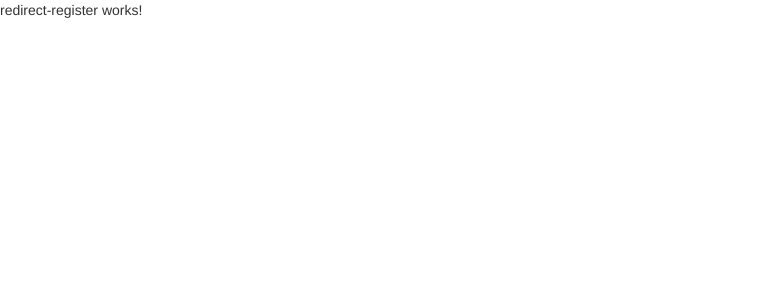
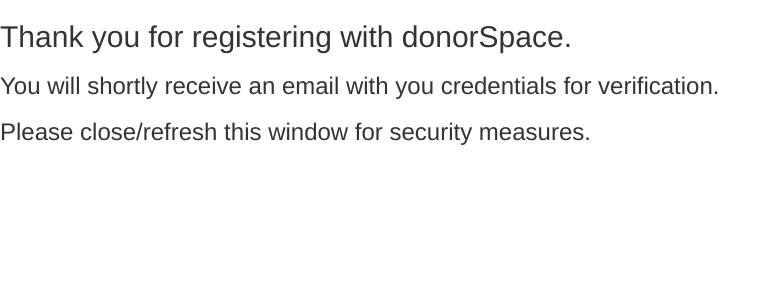
Before and after one commit to AvleenK/DonorSpace, an Angular app: page /redirect in a window 1280 px wide. Shown: the top 300 px of the page, without its empty margins (0-781 px from the left). Built offline with nearby package versions, Linux system fonts and the light colour scheme; no server answers.

Commit message:
added functions to connect to mongodb

```diff
--- a/src/app/app.component.ts
+++ b/src/app/app.component.ts
@@ -9,6 +9,7 @@
   styleUrls: ['./app.component.css']
 })
 export class AppComponent {
+  /*
   title = 'Donor Space';
   private apiUrl = 'http://206.189.139.250:3000/donor/create';
   data: any = {};
@@ -28,4 +29,5 @@
       this.data = res;
     })
   }
+  */
 }
--- a/src/app/redirect-register/redirect-register.component.html
+++ b/src/app/redirect-register/redirect-register.component.html
@@ -1,3 +1,11 @@
-<p>
-  redirect-register works!
-</p>
+<h2>
+  Thank you for registering with donorSpace.
+</h2>
+
+<h3>
+  You will shortly receive an email with you credentials for verification.
+</h3>
+
+<h3>
+  Please close/refresh this window for security measures.
+</h3>
--- a/src/app/registeration-form/reg-form/reg-form.component.html
+++ b/src/app/registeration-form/reg-form/reg-form.component.html
@@ -1,5 +1,4 @@
-<form class="form" [formGroup]="regForm" name="regForm" action="http://206.189.139.250:3000/donor/create"
-(ngSubmit)="onSubmit()">
+<form class="form" [formGroup]="regForm" name="regForm" (ngSubmit)="onSubmit()">
   <!-- EMAIL -->
   <div class="form-group" class="col-lg-4" [ngClass]="{'alert alert-danger': regForm.get('email').errors && (regForm.get('email').touched || regForm.get('email').dirty)}">
     <label for="email">Email:</label>
@@ -26,16 +25,10 @@
 
   <!-- BLOOD GROUP -->
   <div class="form-group" class="col-lg-4" [ngClass]="{'alert alert-danger': regForm.get('bloodGroup').errors && (regForm.get('bloodGroup').touched || regForm.get('bloodGroup').dirty)}">
-    <!--make it drop down-->
     <br>
     <label for="bloodGroup">Blood Group:&nbsp;</label>
 
     <input formControlName="bloodGroup" id="bloodGroup" type="text" class="form-control" placeholder="B+">
-    <!--
-    <select fromControlName="bloodGroup">
-      <option *ngFor="let grp of bloodGroupList" id="bloodGroup" class="form-control">{{grp}}</option>
-    </select>
-    -->
   </div>
 
   <!-- ADDRESS -->
--- a/src/app/registeration-form/reg-form/reg-form.component.ts
+++ b/src/app/registeration-form/reg-form/reg-form.component.ts
@@ -34,10 +34,6 @@
     this.router.navigate(['/redirect']);
   }
 
-  closeModal() {
-
-  }
-
   ngOnInit() {
     this.regForm = this.fb.group({
       email: new FormControl('', [Validators.required, Validators.email]),
@@ -52,7 +48,6 @@
     var submitBtn = document.getElementById("submitBtn");
     submitBtn.addEventListener("click", (e:Event) => {
       this.displayData();
-      this.closeModal();
     });
   }
 }
--- a/src/app/request-form/request-form.component.html
+++ b/src/app/request-form/request-form.component.html
@@ -1,7 +1,4 @@
-  <!--Reactive form
-  -more control over structure and behaviour of form-->
-
-<form class="form" [formGroup]="reqForm">
+<form class="form" [formGroup]="reqForm" name="reqForm" (ngSubmit)="onSubmit()">
   <!-- EMAIL -->
   <div class="form-group" class="col-lg-4" [ngClass]="{'alert alert-danger': reqForm.get('email').errors && (reqForm.get('email').touched || reqForm.get('email').dirty)}">
     <label for="email">Email:</label>
@@ -11,7 +8,7 @@
   <!-- PHONE NUMBER-->
   <div class="form-group" class="col-lg-4" [ngClass]="{'alert alert-danger': reqForm.get('phoneNo').errors && (reqForm.get('phoneNo').touched || reqForm.get('phoneNo').dirty)}">
     <label for="phoneNo">Phone No.:</label>
-    <input formControlName="phoneNo" id="phoneNo" type="number" class="form-control" placeholder="9876543210">
+    <input formControlName="phoneNo" id="phoneNo" type="text" class="form-control" placeholder="9876543210">
   </div>
 
   <!-- NAME -->
@@ -22,12 +19,13 @@
 
   <!-- BLOOD GROUP -->
   <div class="form-group" class="col-lg-4" [ngClass]="{'alert alert-danger': reqForm.get('bloodGroup').errors && (reqForm.get('bloodGroup').touched || reqForm.get('bloodGroup').dirty)}">
-    <!--make it drop down-->
+    <br>
     <label for="bloodGroup">Blood Group:</label>
+
     <input formControlName="bloodGroup" id="bloodGroup" type="text" class="form-control" placeholder="B+">
   </div>
 
-  <!-- ADDRESS FIELDS -->
+  <!-- ADDRESS -->
   <div class="form-group" class="col-lg-4" [ngClass]="{'alert alert-danger': reqForm.get('address').errors && (reqForm.get('address').touched || reqForm.get('address').dirty)}">
     <label for="address">Address:</label>
     <input formControlName="address" id="address" type="text" class="form-control" placeholder="house address/flat address">
@@ -47,7 +45,7 @@
 
   <!-- SUBMIT BUTTON -->
   <div class="submitButton">
-    <button class="btn btn-primary">Submit Request</button>
+    <button type="submit" class="btn btn-primary" id="submitBtn" [disabled]="regForm.invalid">Submit Request</button>
   </div>
 
 </form>
--- a/src/app/request-form/request-form.component.ts
+++ b/src/app/request-form/request-form.component.ts
@@ -1,6 +1,7 @@
 import { Component, OnInit } from '@angular/core';
 import { FormGroup, FormControl, FormBuilder} from '@angular/forms';
 import { Validators } from '@angular/forms';
+import { Router } from '@angular/router';
 
 @Component({
   selector: 'app-request-form',
@@ -11,18 +12,39 @@
 
   reqForm: FormGroup;
 
-  constructor(private fb: FormBuilder) { }
+
+  constructor(private fb: FormBuilder, private router: Router) { }
+
+  displayData() {
+    console.log(this.reqForm.controls.email.value);
+    console.log(this.reqForm.controls.phoneNo.value);
+    console.log(this.reqForm.controls.username.value);
+    console.log(this.reqForm.controls.bloodGroup.value);
+    console.log(this.reqForm.controls.address.value);
+    console.log(this.reqForm.controls.district.value);
+    console.log(this.reqForm.controls.pin.value);
+  }
+
+  onSubmit() {
+    this.router.navigate(['/']);
+  }
 
   ngOnInit() {
     this.reqForm = this.fb.group({
       email: new FormControl('', [Validators.required, Validators.email]),
-      phoneNo: new FormControl('', [Validators.required, Validators.maxLength(10), Validators.minLength(10)]),
-      username: new FormControl('', [Validators.required, Validators.minLength(4)]),
+      phoneNo: new FormControl('', [Validators.required, Validators.required, Validators.pattern('[0-9]*'), Validators.maxLength(10), Validators.minLength(10)]),
+      username: new FormControl('', [Validators.required, Validators.pattern('[A-Za-z]*'), Validators.minLength(4)]),
       bloodGroup: new FormControl('', Validators.required),
       address: new FormControl('', Validators.required),
       district: new FormControl('', Validators.required),
       pin: new FormControl('', [Validators.required, Validators.minLength(6), Validators.maxLength(6)])
     })
+
+    var submitBtn = document.getElementById("submitBtn");
+    submitBtn.addEventListener("click", (e:Event) => {
+      this.displayData();
+    });
+
   }
 
 }
```
